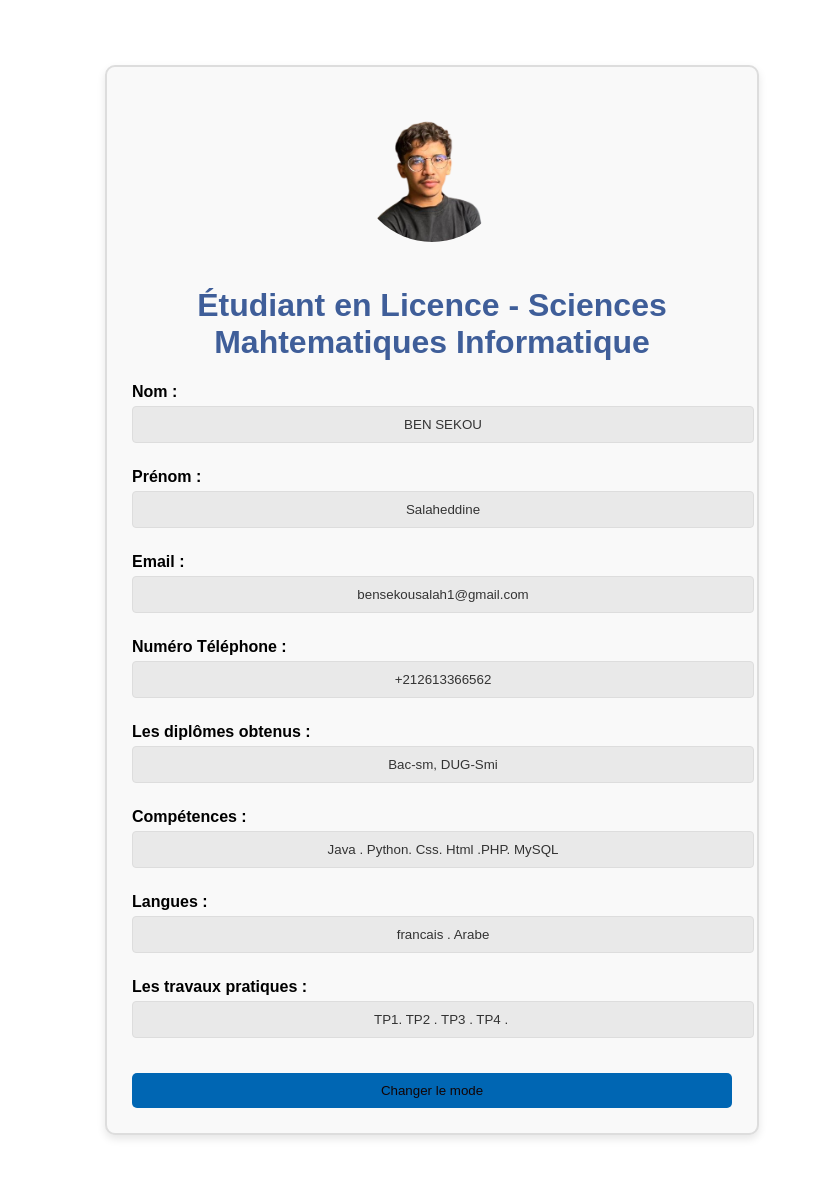
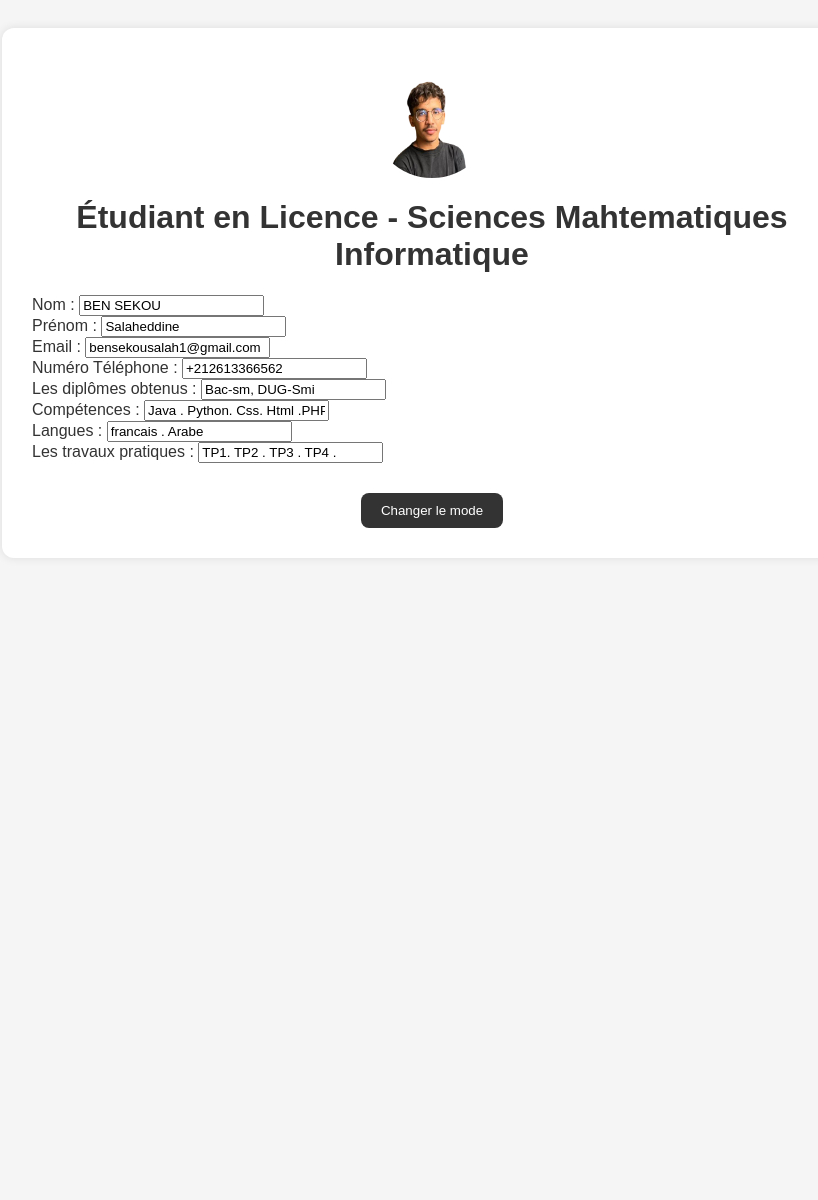
Before and after one commit to salahbensekou/TP_WEB_SMI_SMI, a PHP site: page /CV.html in a window 1280 px wide. Shown: the whole page, without its empty margins (208-1026 px from the left). After the commit the page ends 528 px from the top, so only its background shows below. Run offline with PHP 8.4, Linux system fonts and the light colour scheme.

Commit message:
deuxieme commit

```diff
--- a/TP4-main/style.css
+++ b/TP4-main/style.css
@@ -1,92 +1,52 @@
-
 body {
-    font-family: Arial, Helvetica, sans-serif;
-    margin: 20px;
+   font-family: Arial, sans-serif;
+   background-color: #f5f5f5;
+   color: #333;
    padding: 20px;
-    background-color: white;
-    color: black;
-    transition: all 0.3s ease;
 }
-
 .cv-container {
-    max-width: 600px;
-    margin: 25px auto;
-    padding: 25px;
-    border: 2px solid #ddd;
-    border-radius: 10px;
-    background-color: #f9f9f9;
-    box-shadow: 0 4px 8px rgba(0, 0, 0, 0.1);
+   background-color: #fff;
+   max-width: 800px;
+   margin: auto;
+   padding: 30px;
+   border-radius: 12px;
+   box-shadow: 0 0 10px rgba(0,0,0,0.1);
+}
+.profile-image {
+   display: block;
+   margin: auto;
+   width: 120px;
+   height: 120px;
+   border-radius: 50%;
+}
+h1, h2 {
    text-align: center;
 }
-
- h1 {
-    color: #3F5E99;
+.info {
+   margin-top: 20px;
 }
-
- label {
+.info label {
    font-weight: bold;
+   display: inline-block;
+   width: 180px;
+}
+.info p {
+   display: inline-block;
+}
+.section {
+   margin-top: 30px;
+}
+.button {
    display: block;
-    margin-top: 10px;
-    text-align: left;
+   margin: 30px auto 0;
+   padding: 10px 20px;
+   border: none;
+   background-color: #333;
+   color: #fff;
+   cursor: pointer;
+   border-radius: 8px;
 }
-
- .large-input {
-    width: 100%;
-    padding: 10px;
-    margin: 5px 0 15px;
-    border-radius: 4px;
-    border: 1px solid #ddd;
-    background-color: #f9f9f9;
-    color: #333;
-    text-align: center;
+.black-mode {
+   background-color: #222;
+   color: #eee;
 }
-
- .large-input[readonly] {
-    background-color: #e9e9e9;
-    cursor: not-allowed;
- }
-
- .button {
-    margin-top: 20px;
-    padding: 10px 15px;
-    background-color: #0066b3;
-    color: rgb(18, 4, 4);
-    border: none;
-    border-radius: 5px;
-    cursor: pointer;
-    display: block;
-    width: 100%;
-    text-align: center;
- }
-
- .button:hover {
-    background-color: #00509e;
- }
-
- .profile-image {
-    width: 150px;
-    height: 150px;
-    border-radius: 50%;
-    margin-bottom: 20px;
-    object-fit: cover;
- }
-
-
- body.black-mode {
-    background-color: black;
-    color: white;
- }
-
- body.black-mode .cv-container {
-    background-color: #222;
-    border: 2px solid #444;
- }
-
- body.black-mode .button {
-    background-color: #333;
-    color: white;
- }
-
- body.black-mode .button:hover {
-    background-color: #444;
- }
--- a/TP5-main/Quiz.html
+++ b/TP5-main/Quiz.html
@@ -10,7 +10,7 @@
   <button onclick="lancerQuiz()">Démarrer le Quiz</button>
 
   <footer>
-    Créé avec  par  KhouyaMarouane
+    Créé avec  par  ben sekou salaheddine
   </footer>
   <script>
     const QUESTIONS = [
--- a/TP9-main/inscription_db.sql
+++ b/TP9-main/inscription_db.sql
@@ -12,12 +12,6 @@ CREATE TABLE `etudiants` (
   `date_fin` date NOT NULL,
   `encadrement` varchar(255) NOT NULL
 ) ENGINE=InnoDB DEFAULT CHARSET=utf8mb4 COLLATE=utf8mb4_general_ci;
-INSERT INTO `etudiants` (`id`, `nom`, `prenom`, `groupe`, `sujet`, `date_debut`, `date_fin`, `encadrement`) VALUES
-(3, 'dd', 'ddd', 22, 'eeds', '2000-03-12', '2050-03-12', 'sxccdc'),
-(4, 'dd', 'ddd', 22, 'eeds', '2000-03-12', '2050-03-12', 'sxccdc'),
-(5, 'dd', 'ddd', 22, 'eeds', '2000-03-12', '2050-03-12', 'sxccdc'),
-(6, 'dd', 'ddd', 22, 'eeds', '2000-03-12', '2050-03-12', 'sxccdc'),
-(7, 'dd', 'ddd', 22, 'eeds', '2000-03-12', '2050-03-12', 'sxccdc');
 ALTER TABLE `etudiants`
   ADD PRIMARY KEY (`id`);
 ALTER TABLE `etudiants`
```
Also changed, not shown: TP5-main/README.md, TP5-main/image-1.png (added), TP5-main/image-2.png (added), TP5-main/image.png (added). Lines whose indentation alone changed are shown as unchanged.
